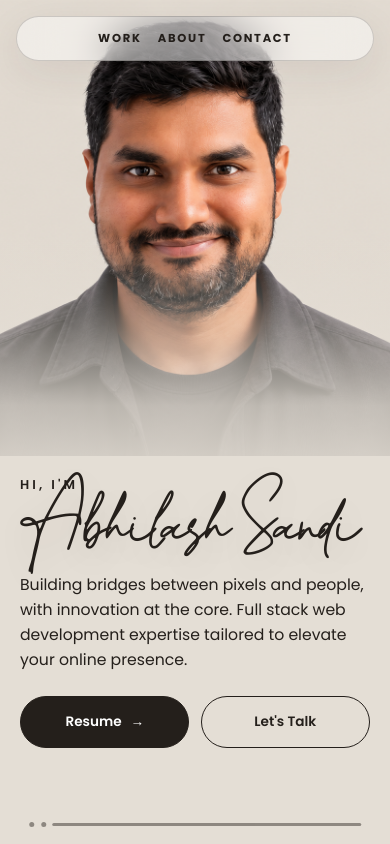
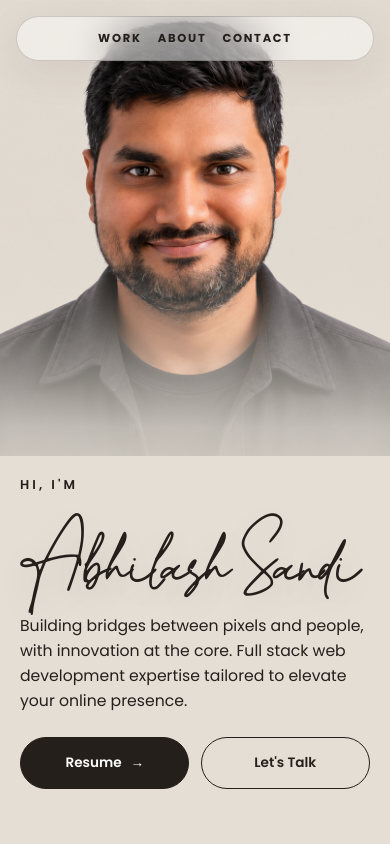
Before and after one commit to abhilashsandi/abhilashsandi.github.io, a React (Create React App) app: page / in a window 390 px wide. Shown: the top 844 px of the page. Built offline with nearby package versions, Linux system fonts and the light colour scheme; a web font is replaced by a local one.

Commit message:
fix: separate mobile hero eyebrow

```diff
--- a/src/components/Landing/Landing.css
+++ b/src/components/Landing/Landing.css
@@ -54,7 +54,7 @@
     padding-top:1.25rem;
   }
   .cursor-hero__eyebrow{
-    margin-bottom:.45rem;
+    margin-bottom:3rem;
   }
   .cursor-hero__copy h1{
     max-width:100%;
```
